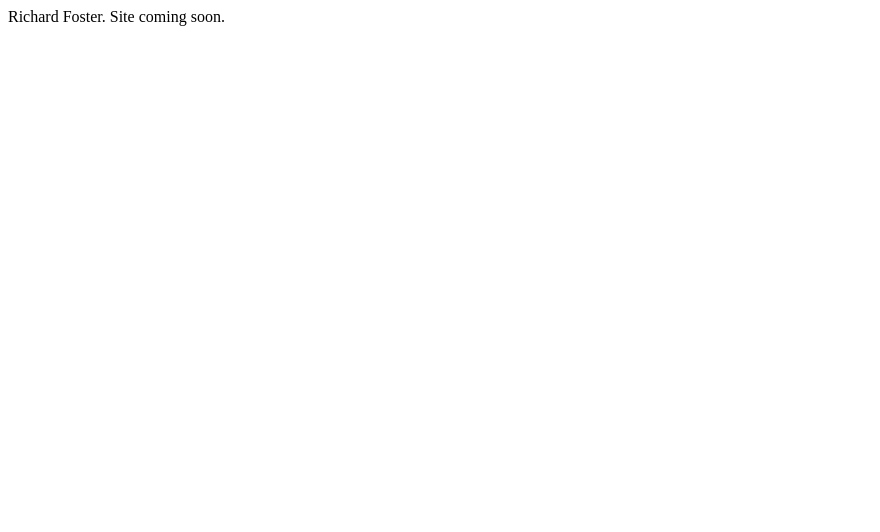
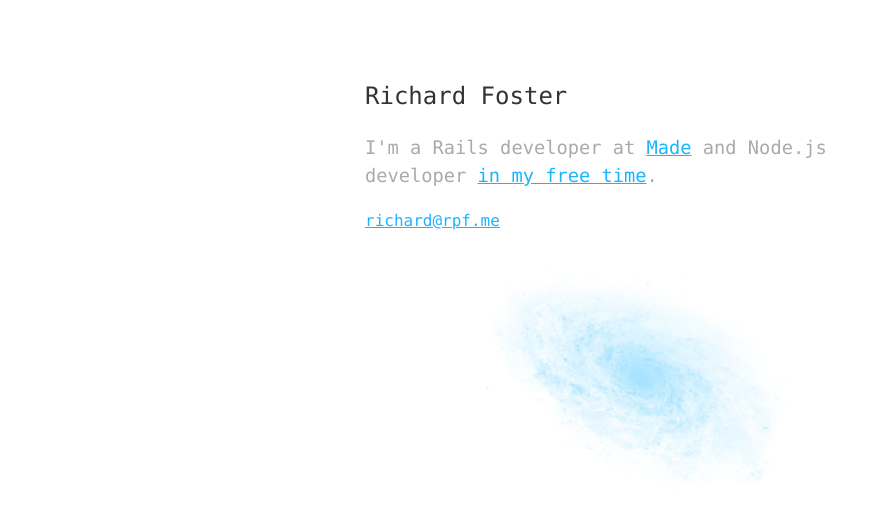
Before and after one commit to rrpff/zuren.github.io, a plain HTML site: page index.html in a window 1280 px wide. Shown: the whole page, without its empty margins (0-880 px from the left). Drawn offline with Linux system fonts and the light colour scheme.

Commit message:
It actually has content and HTML now.

```diff
--- a/index.html
+++ b/index.html
@@ -1 +1,22 @@
-Richard Foster. Site coming soon.
+<!DOCTYPE html>
+<html lang="en">
+<head>
+  <meta charset="UTF-8">
+  <title>RPF.me</title>
+  <link rel="stylesheet" href="style.css">
+</head>
+<body>
+  <section class="wrap">
+    <header>
+      <h1>Richard Foster</h1>
+      <h3>I'm a Rails developer at <a href="https://www.madetech.com/">Made</a> and Node.js developer <a href="https://www.github.com/zuren">in my free time</a>.</h3>
+      <p>
+        <a href="mailto:richard@rpf.me">richard@rpf.me</a>
+      </p>
+    </header>
+  </section>
+  <div class="galaxy">
+    <img src="galaxy.jpg">
+  </div>
+</body>
+</html>
--- /dev/null
+++ b/style.css
@@ -0,0 +1,71 @@
+body {
+  font-family: 'Menlo', 'Monaco', 'Lucida Console', 'Consolas', 'Courier New', monospace;
+  color: #333;
+}
+
+* {
+  font-weight: 400;
+  line-height: 1.5em;
+}
+
+a {
+  color: #19B5FE;
+}
+
+h3 {
+  color: #aaa;
+}
+
+section.wrap {
+  width: 550px;
+  padding: 50px;
+  max-width: calc(100% - 100px);
+  margin: auto;
+  position: relative;
+  z-index: 20;
+}
+
+@keyframes glow {
+  0% {
+    opacity: 0.25;
+  }
+
+  100% {
+    opacity: 0.5;
+  }
+}
+
+@keyframes slidedown {
+  0% {
+    margin-top: 200px;
+    transform: scale(1);
+  }
+
+  100% {
+    margin-top: 250px;
+    transform: scale(0.8);
+  }
+}
+
+.galaxy {
+  text-align: center;
+  position: absolute;
+  width: 100%;
+  top: 0;
+  left: 0;
+  z-index: 10;
+
+  animation-name: glow;
+  animation-duration: 3s;
+  animation-direction: alternate;
+  animation-iteration-count: infinite;
+}
+
+.galaxy img {
+  transform: scale(1);
+  margin-top: 250px;
+
+  animation-name: slidedown;
+  animation-duration: 10s;
+  animation-timing-function: ease-out;
+}
```
Also changed, not shown: galaxy.jpg (added).
